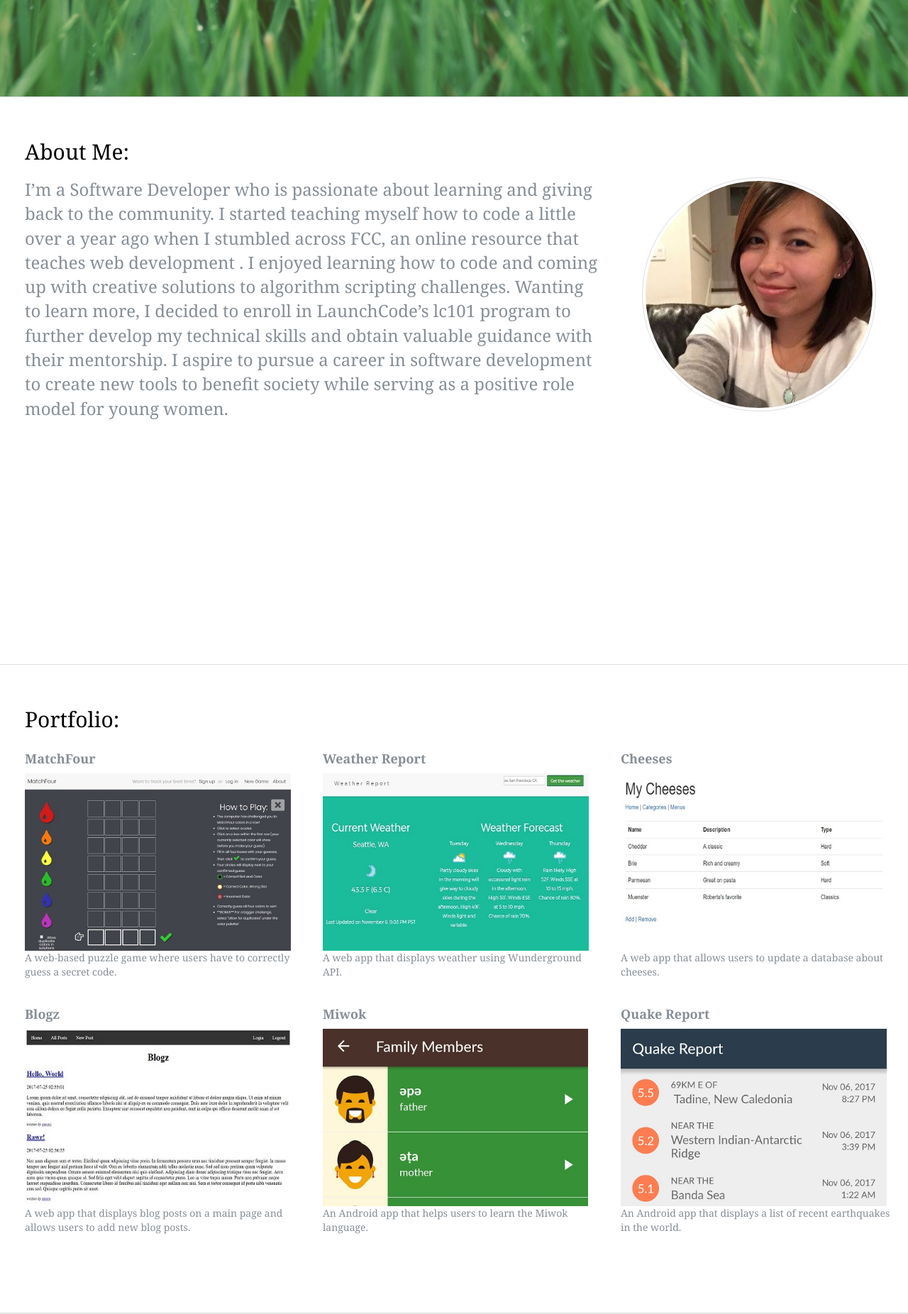
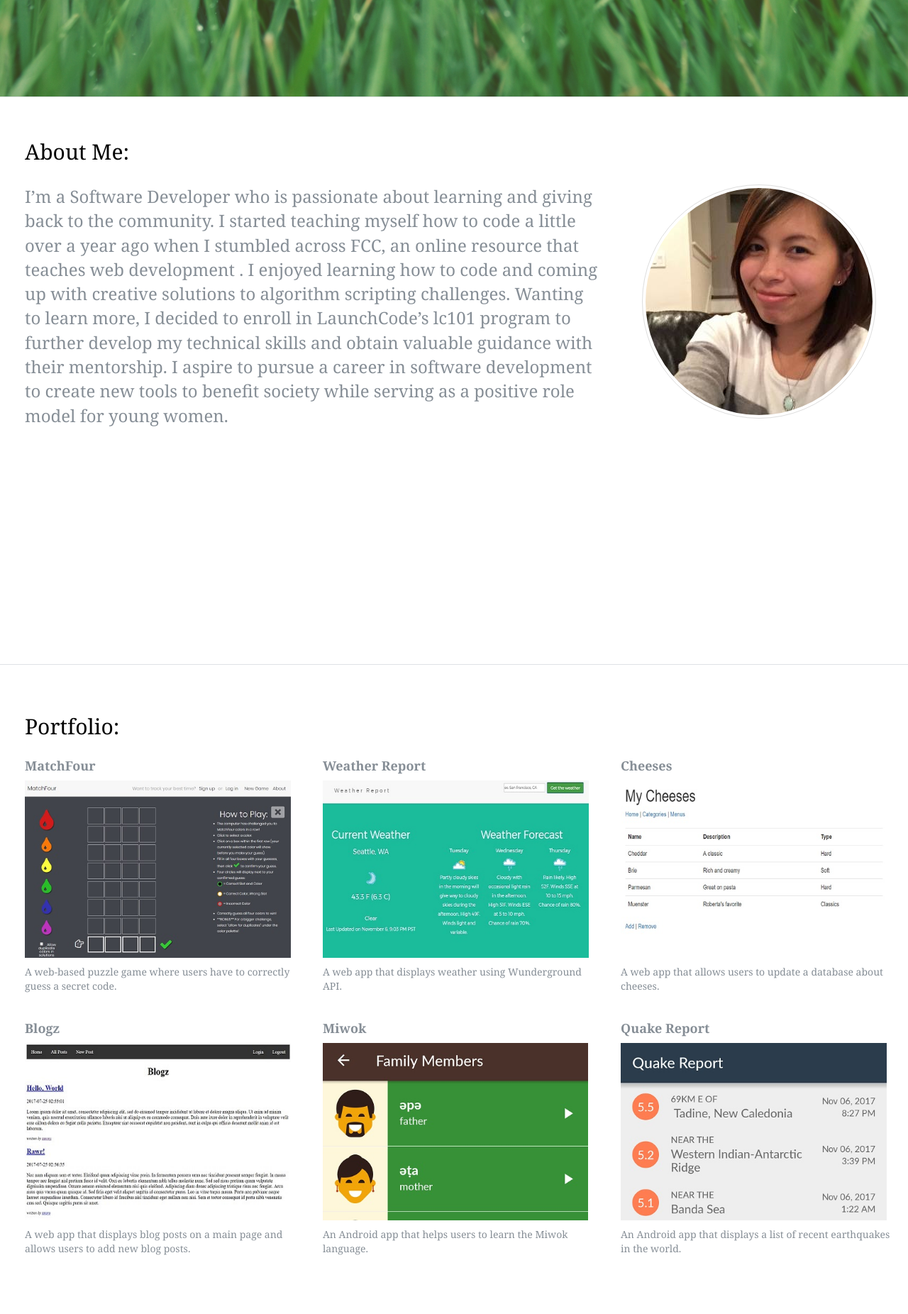
Before and after one commit to ctam91/tammysblog, a Flask app: page / in a window 1280 px wide. Shown: the part 663-2515 px from the top of the page at 71% size. Run offline with Flask 2, Linux system fonts and the light colour scheme; some libraries are stand-ins or nearby versions; some web fonts are replaced.

Commit message:
add p margin

```diff
--- a/static/styles/mainpage.css
+++ b/static/styles/mainpage.css
@@ -66,6 +66,7 @@ section{
 
 #portfolio, p{
   color: #868e96;
+  margin-top: 10px !important;
 }
 
 #contact{
```
